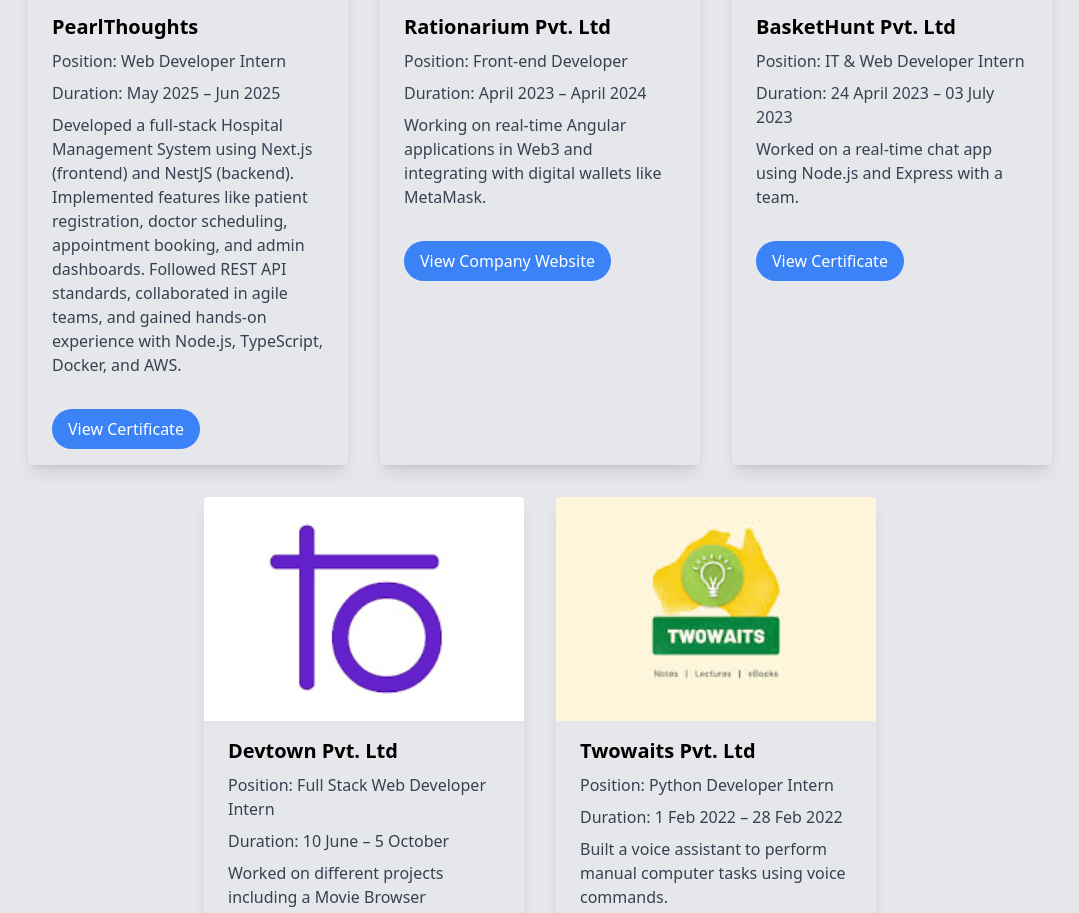
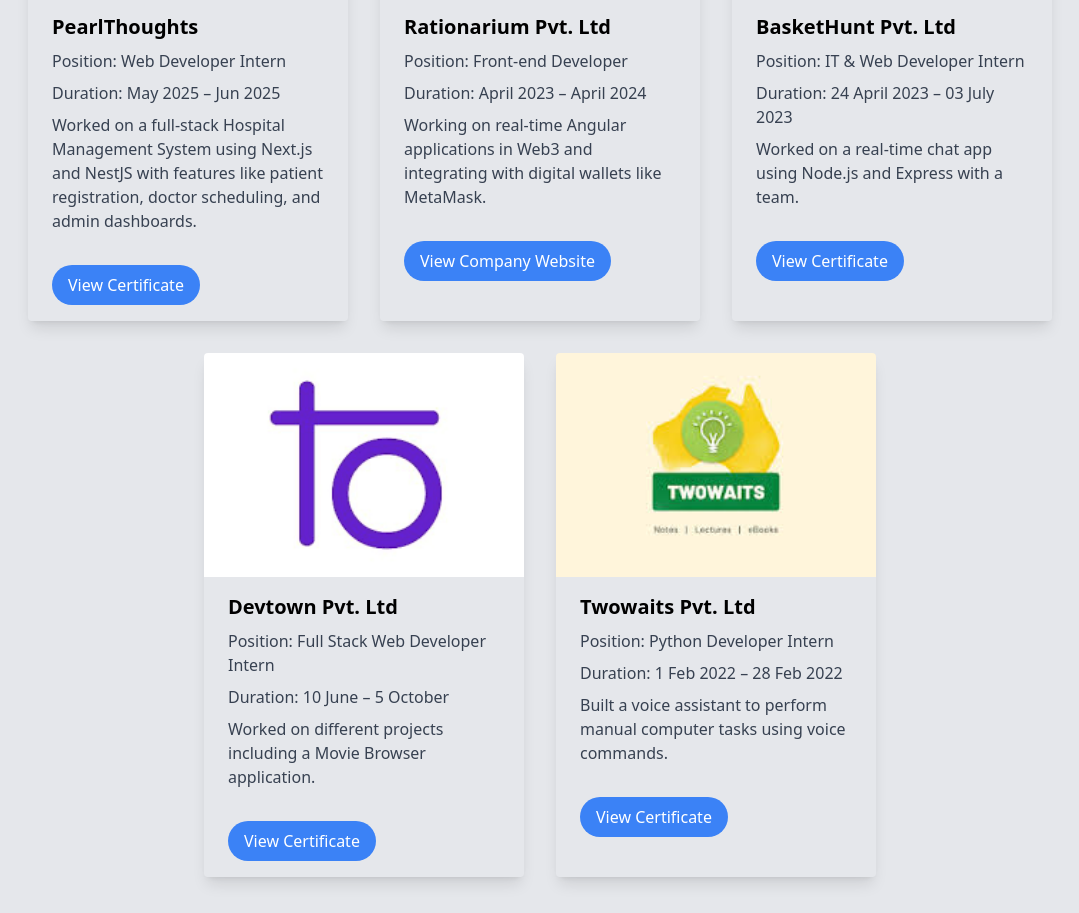
Before and after one commit to hritikmittal09/portfolio2, a website built with Vite: page index.html in a window 1280 px wide. Shown: the part 2311-3224 px from the top of the page, without its empty margins (100-1179 px from the left). Built offline with nearby package versions, Linux system fonts and the light colour scheme; files whose address does not match are found by name.

Commit message:
ddded conent of parlhoughts

```diff
--- a/experience.js
+++ b/experience.js
@@ -4,10 +4,7 @@
   logo: "images/pearlthoughts.jpg", // Make sure to add the logo image
   position: "Web Developer Intern",
   duration: "May 2025 – Jun 2025",
-  description: `Developed a full-stack Hospital Management System using Next.js (frontend) and NestJS (backend).
-  Implemented features like patient registration, doctor scheduling, appointment booking, and admin dashboards.
-
-  Followed REST API standards, collaborated in agile teams, and gained hands-on experience with Node.js, TypeScript, Docker, and AWS.`,
+  description: `Worked on a full-stack Hospital Management System using Next.js and NestJS with features like patient registration, doctor scheduling, and admin dashboards.`,
   link: "https://www.linkedin.com/company/pearlthoughts/posts/?feedView=all",  // Add your certificate link if available
   linkText: "View Certificate"
 },
```
Also changed, not shown: index.html (+3 -1 lines).
